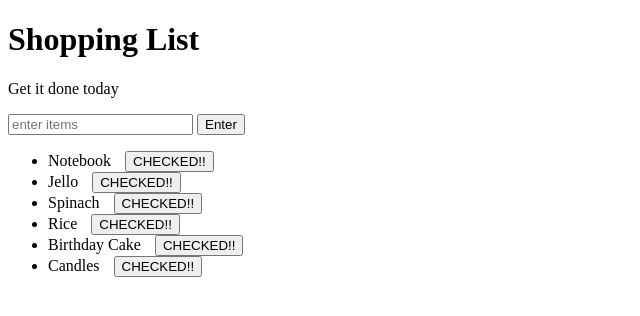
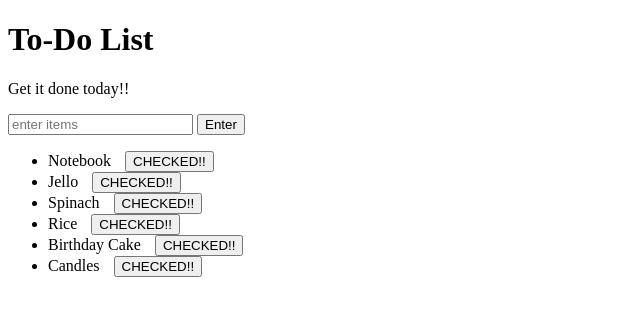
Before and after one commit to imladris20/todolist.practice, a plain HTML site: page index.html in a window 1280 px wide. Shown: the whole page, without its empty margins (0-640 px from the left). Drawn offline with Linux system fonts and the light colour scheme.

Commit message:
Modify title and readme.

```diff
--- a/index.html
+++ b/index.html
@@ -1,12 +1,12 @@
 <!DOCTYPE html>
 <html>
 <head>
-	<title>Javascript + DOM</title>
+	<title>To-Do List</title>
 	<link rel="stylesheet" type="text/css" href="style.css">
 </head>
 <body>
-	<h1>Shopping List</h1>
-	<p id="first">Get it done today</p>
+	<h1>To-Do List</h1>
+	<p id="first">Get it done today!!</p>
 	<input id="userinput" type="text" placeholder="enter items">
 	<button id="enter">Enter</button>
 	<ul>
```
Also changed, not shown: 1 other file.
